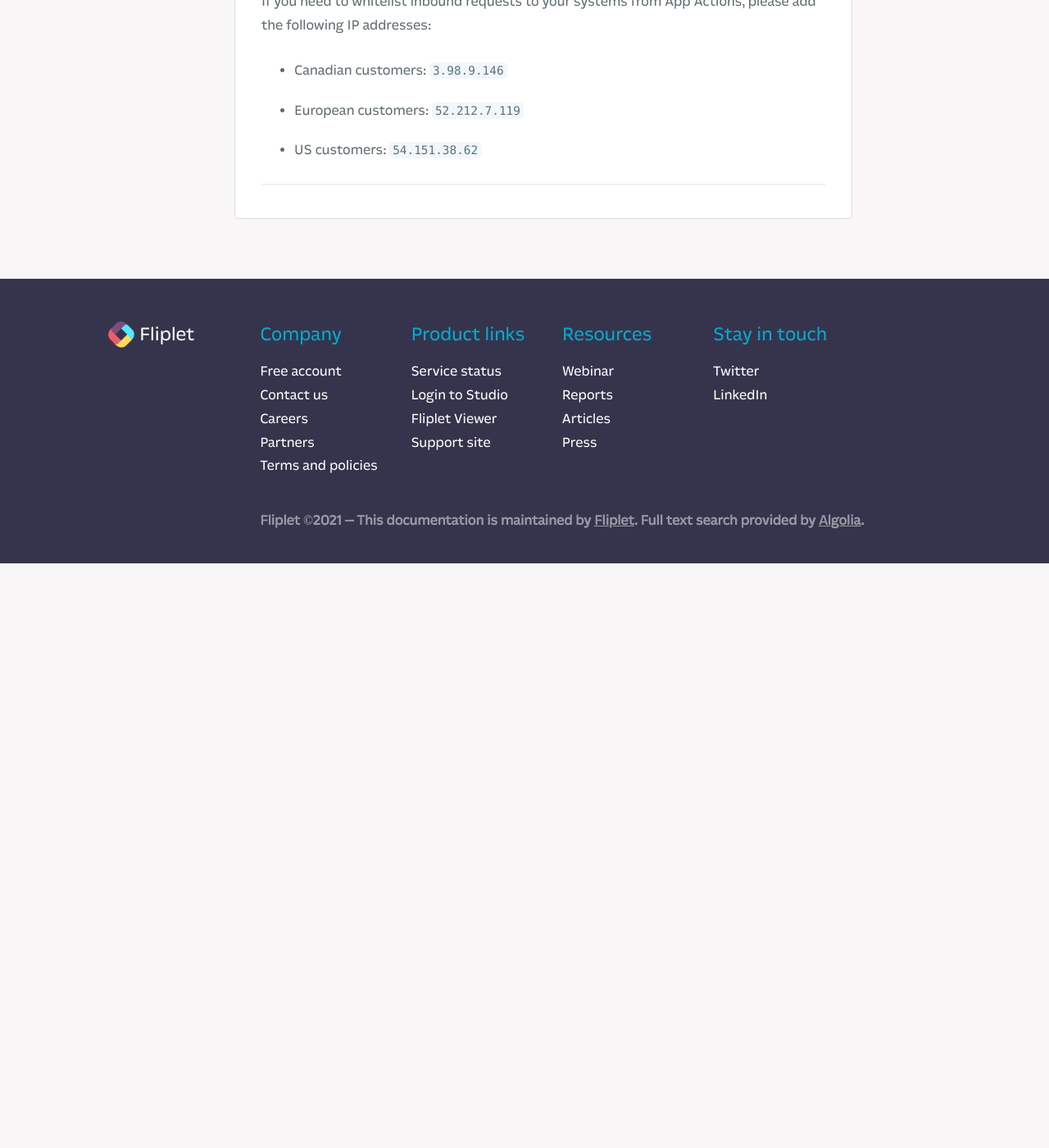
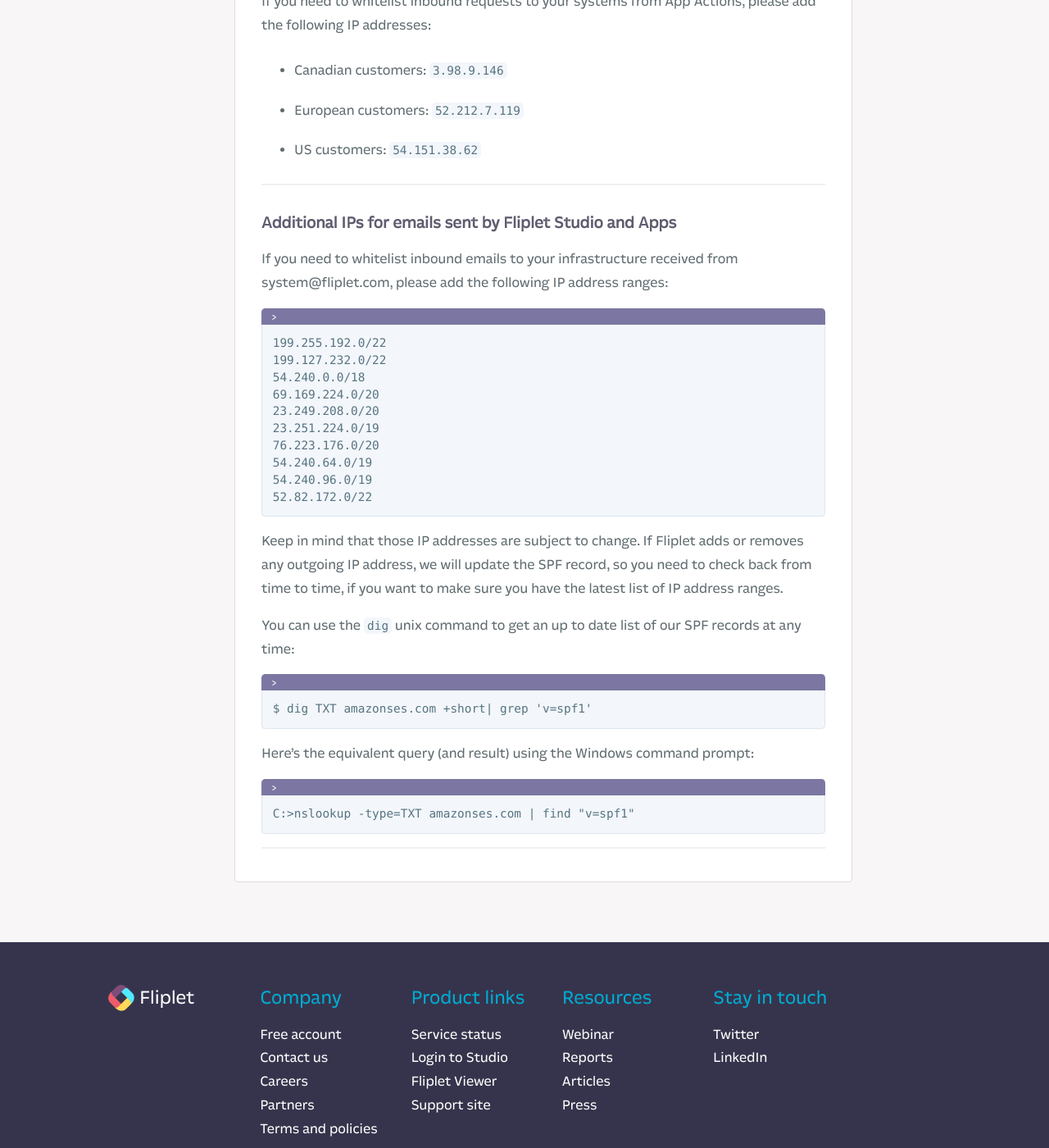
Before and after one commit to Fliplet/fliplet-cli, a Jekyll site: the page built from docs/URLs-and-IP-Addresses.md, in a window 1280 px wide and 1400 px high, scrolled down 3183 px. Shown: the whole window at 82% size. Built offline with Jekyll 4.4.1, drawn with Linux system fonts in a browser that asks for light colours; nearby versions of some CDN libraries; our own code applies the rules of GitHub Pages for plain Markdown files; library files that are not in the unit come from our copies; comment, search, counter and statistics services are not loaded; a style sheet for code colours, icons or effects is not loaded; before the commit the page ends 3870 px from its top, so only the background shows below that; some of the changed text lies outside the part shown.

Commit message:
docs update on emails

````diff
--- a/docs/URLs-and-IP-Addresses.md
+++ b/docs/URLs-and-IP-Addresses.md
@@ -109,3 +109,36 @@
 - US customers: `54.151.38.62`
 
 ---
+
+### Additional IPs for emails sent by Fliplet Studio and Apps
+
+If you need to whitelist inbound emails to your infrastructure received from system@fliplet.com, please add the following IP address ranges:
+
+```
+199.255.192.0/22
+199.127.232.0/22
+54.240.0.0/18
+69.169.224.0/20
+23.249.208.0/20
+23.251.224.0/19
+76.223.176.0/20
+54.240.64.0/19
+54.240.96.0/19
+52.82.172.0/22
+```
+
+Keep in mind that those IP addresses are subject to change. If Fliplet adds or removes any outgoing IP address, we will update the SPF record, so you need to check back from time to time, if you want to make sure you have the latest list of IP address ranges.
+
+You can use the `dig` unix command to get an up to date list of our SPF records at any time:
+
+```
+$ dig TXT amazonses.com +short| grep 'v=spf1'
+```
+
+Here’s the equivalent query (and result) using the Windows command prompt:
+
+```
+C:>nslookup -type=TXT amazonses.com | find "v=spf1"
+```
+
+---
````
Also changed, not shown: docs/API/fliplet-communicate.md (+1 -4 lines).
